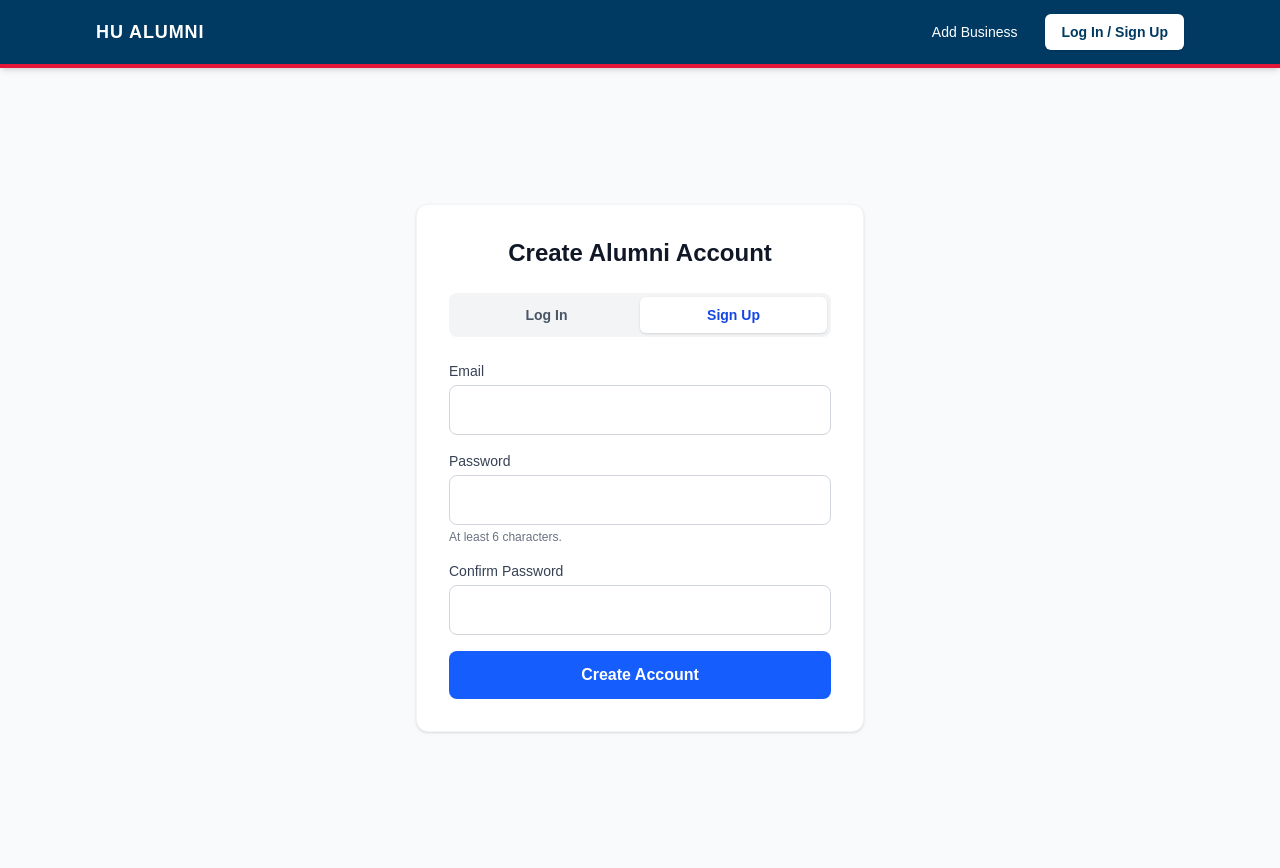
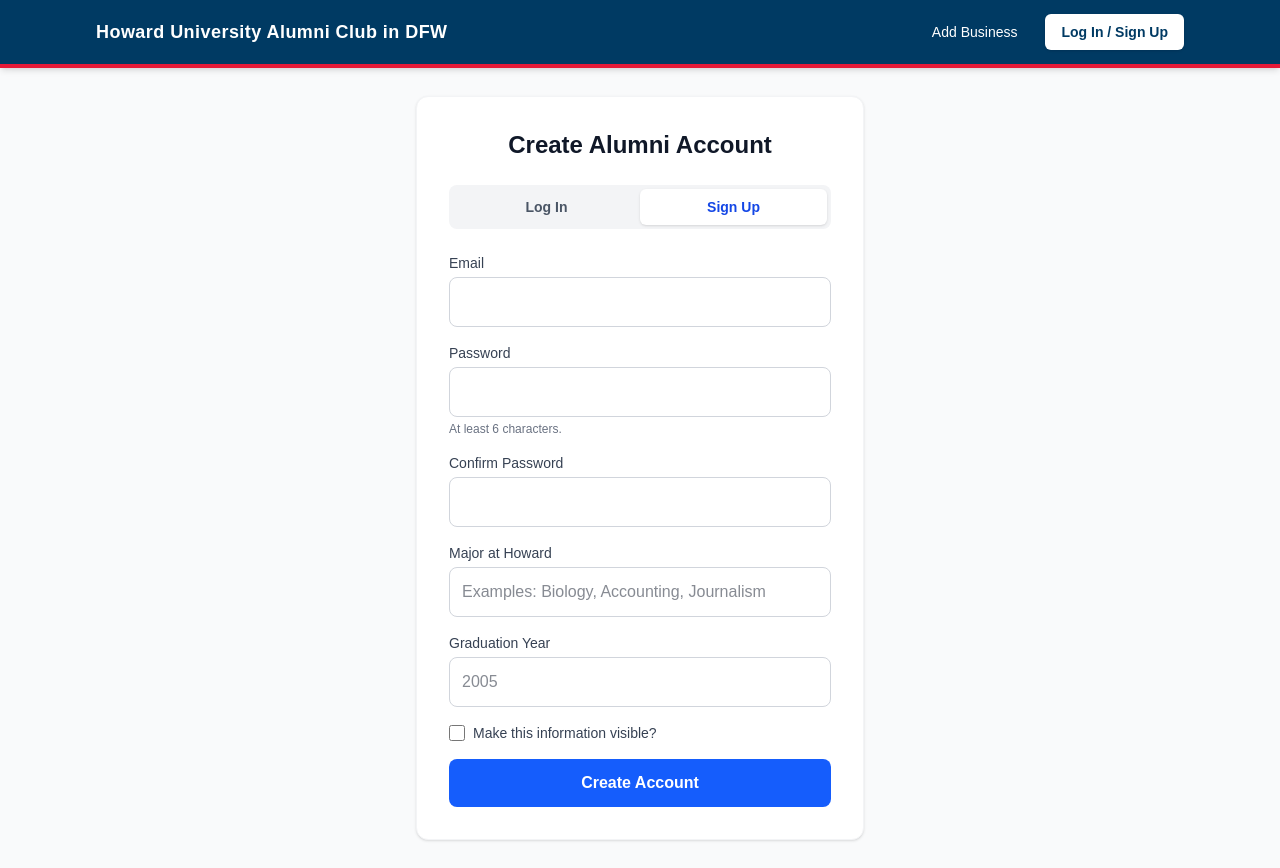
Before and after one commit to fware/alumni-directory, a Next.js app: page /login in a window 1280 px wide. Both pictures are taken after a click on the button "Sign Up". Built offline with nearby package versions, Linux system fonts and the light colour scheme; no server answers.

Commit message:
Add Major and Graduation Year with visibility option; rename header

```diff
--- /dev/null
+++ b/app/AlumniInfoFields.tsx
@@ -0,0 +1,69 @@
+"use client";
+
+export const FIRST_GRAD_YEAR = 1867; // Howard's founding year
+export const LAST_GRAD_YEAR = new Date().getFullYear() + 6; // allow current students
+
+export type AlumniInfo = {
+  major: string;
+  gradYear: string;
+  showOnCard: boolean;
+};
+
+export const emptyAlumniInfo: AlumniInfo = { major: "", gradYear: "", showOnCard: false };
+
+const inputClass =
+  "w-full p-3 border border-gray-300 rounded-lg focus:outline-none focus:ring-2 focus:ring-blue-600 text-gray-900";
+
+// Major, Graduation Year, and whether to show them on directory cards
+export default function AlumniInfoFields({
+  value,
+  onChange,
+}: {
+  value: AlumniInfo;
+  onChange: (next: AlumniInfo) => void;
+}) {
+  return (
+    <div className="space-y-4">
+      <div>
+        <label htmlFor="major" className="block text-sm font-medium text-gray-700 mb-1">
+          Major at Howard
+        </label>
+        <input
+          id="major"
+          type="text"
+          placeholder="Examples: Biology, Accounting, Journalism"
+          className={inputClass}
+          value={value.major}
+          onChange={(e) => onChange({ ...value, major: e.target.value })}
+        />
+      </div>
+
+      <div>
+        <label htmlFor="grad-year" className="block text-sm font-medium text-gray-700 mb-1">
+          Graduation Year
+        </label>
+        <input
+          id="grad-year"
+          type="number"
+          inputMode="numeric"
+          min={FIRST_GRAD_YEAR}
+          max={LAST_GRAD_YEAR}
+          placeholder="2005"
+          className={inputClass}
+          value={value.gradYear}
+          onChange={(e) => onChange({ ...value, gradYear: e.target.value })}
+        />
+      </div>
+
+      <label className="flex items-center gap-2 text-sm text-gray-700">
+        <input
+          type="checkbox"
+          className="h-4 w-4 rounded border-gray-300 text-blue-600 focus:ring-blue-600"
+          checked={value.showOnCard}
+          onChange={(e) => onChange({ ...value, showOnCard: e.target.checked })}
+        />
+        Make this information visible?
+      </label>
+    </div>
+  );
+}
--- a/app/NavLinks.tsx
+++ b/app/NavLinks.tsx
@@ -30,7 +30,7 @@
   if (loggedIn === undefined) return null;
 
   return (
-    <div className="flex space-x-2 sm:space-x-4">
+    <div className="flex flex-shrink-0 space-x-2 sm:space-x-4">
       {loggedIn ? (
         <>
           <Link href="/register" className={secondaryClass}>
--- a/app/layout.tsx
+++ b/app/layout.tsx
@@ -22,9 +22,9 @@
             <div className="flex justify-between h-16 items-center">
 
               {/* Brand Logo/Title */}
-              <div className="flex-shrink-0 flex items-center">
-                <Link href="/" className="text-white font-extrabold text-lg tracking-wider">
-                  HU ALUMNI
+              <div className="flex items-center mr-2">
+                <Link href="/" className="text-white font-extrabold text-sm sm:text-lg leading-tight sm:tracking-wide">
+                  Howard University Alumni Club in DFW
                 </Link>
               </div>
 
--- a/app/login/page.tsx
+++ b/app/login/page.tsx
@@ -2,6 +2,11 @@
 
 import { useState } from "react";
 import { supabase } from "../../utils/supabase";
+import AlumniInfoFields, {
+  emptyAlumniInfo,
+  FIRST_GRAD_YEAR,
+  LAST_GRAD_YEAR,
+} from "../AlumniInfoFields";
 
 const MIN_PASSWORD_LENGTH = 6; // Supabase's default minimum
 
@@ -10,6 +15,7 @@
   const [email, setEmail] = useState("");
   const [password, setPassword] = useState("");
   const [confirmPassword, setConfirmPassword] = useState("");
+  const [alumniInfo, setAlumniInfo] = useState(emptyAlumniInfo);
   const [message, setMessage] = useState("");
   const [isError, setIsError] = useState(false);
   const [loading, setLoading] = useState(false);
@@ -39,11 +45,24 @@
       showMessage("Passwords do not match. Please re-enter them.", true);
       return;
     }
+    const year = Number(alumniInfo.gradYear);
+    if (alumniInfo.gradYear && !(Number.isInteger(year) && year >= FIRST_GRAD_YEAR && year <= LAST_GRAD_YEAR)) {
+      showMessage(`Graduation Year must be between ${FIRST_GRAD_YEAR} and ${LAST_GRAD_YEAR}.`, true);
+      return;
+    }
 
     setLoading(true);
+    // The database copies these into the alum's profile when the account is created
     const { error } = await supabase.auth.signUp({
       email,
       password,
+      options: {
+        data: {
+          major: alumniInfo.major.trim(),
+          grad_year: alumniInfo.gradYear,
+          show_on_card: alumniInfo.showOnCard,
+        },
+      },
     });
 
     if (error) showMessage(error.message, true);
@@ -157,6 +176,8 @@
             </div>
           )}
 
+          {isSignUp && <AlumniInfoFields value={alumniInfo} onChange={setAlumniInfo} />}
+
           {message && (
             <div
               className={`p-3 rounded-lg text-sm text-center ${
--- a/app/page.tsx
+++ b/app/page.tsx
@@ -14,7 +14,23 @@
   email: string | null;
   website_url: string | null;
   logo_url: string | null;
+  user_id: string;
 };
+
+// Major and graduation year, only for alumni who chose to show them
+type Profile = {
+  user_id: string;
+  major: string | null;
+  grad_year: number | null;
+};
+
+// "Biology · Class of 2005"
+function alumniLine(profile: Profile | undefined) {
+  if (!profile) return "";
+  return [profile.major, profile.grad_year && `Class of ${profile.grad_year}`]
+    .filter(Boolean)
+    .join(" · ");
+}
 
 // "Ware Intelligence" -> "WI"; shown when a listing has no thumbnail
 function initials(name: string) {
@@ -28,6 +44,7 @@
 
 export default function Home() {
   const [businesses, setBusinesses] = useState<Business[]>([]);
+  const [profiles, setProfiles] = useState<Record<string, Profile>>({});
   const [searchQuery, setSearchQuery] = useState("");
   const [loading, setLoading] = useState(true);
 
@@ -44,6 +61,18 @@
         console.error("Error fetching businesses:", error);
       } else {
         setBusinesses(data || []);
+      }
+
+      // Database rules return only the profiles their owners made visible
+      const { data: profileRows, error: profileError } = await supabase
+        .from("profiles")
+        .select("user_id, major, grad_year")
+        .eq("show_on_card", true);
+
+      if (profileError) {
+        console.error("Error fetching alumni info:", profileError);
+      } else {
+        setProfiles(Object.fromEntries((profileRows || []).map((p) => [p.user_id, p])));
       }
       setLoading(false);
     }
@@ -113,6 +142,11 @@
                       <h2 className="text-xl font-bold text-gray-900 mt-1 break-words">
                         {business.business_name}
                       </h2>
+                      {alumniLine(profiles[business.user_id]) && (
+                        <p className="text-sm text-gray-500 mt-1">
+                          🎓 {alumniLine(profiles[business.user_id])}
+                        </p>
+                      )}
                     </div>
                   </div>
 
--- a/app/register/page.tsx
+++ b/app/register/page.tsx
@@ -2,6 +2,11 @@
 
 import { useState, useEffect } from "react";
 import { supabase } from "../../utils/supabase";
+import AlumniInfoFields, {
+  emptyAlumniInfo,
+  FIRST_GRAD_YEAR,
+  LAST_GRAD_YEAR,
+} from "../AlumniInfoFields";
 
 const LOGO_BUCKET = "business-logos";
 const MAX_LOGO_BYTES = 2 * 1024 * 1024; // 2 MB, matches the bucket limit
@@ -39,6 +44,7 @@
   const [message, setMessage] = useState("");
   const [loading, setLoading] = useState(false);
   const [userId, setUserId] = useState<string | null>(null);
+  const [alumniInfo, setAlumniInfo] = useState(emptyAlumniInfo);
 
   // Fill the form from an existing listing, or clear it for a new one
   function loadIntoForm(business: Business | null) {
@@ -65,6 +71,19 @@
         return;
       }
       setUserId(user.id);
+
+      const { data: profile } = await supabase
+        .from("profiles")
+        .select("major, grad_year, show_on_card")
+        .eq("user_id", user.id)
+        .maybeSingle();
+      if (profile) {
+        setAlumniInfo({
+          major: profile.major ?? "",
+          gradYear: profile.grad_year?.toString() ?? "",
+          showOnCard: profile.show_on_card,
+        });
+      }
 
       const { data, error } = await supabase
         .from("businesses")
@@ -116,6 +135,26 @@
 
     if (!userId) {
       setMessage("Authentication error. Please log in again.");
+      setLoading(false);
+      return;
+    }
+
+    const year = alumniInfo.gradYear ? Number(alumniInfo.gradYear) : null;
+    if (year !== null && !(Number.isInteger(year) && year >= FIRST_GRAD_YEAR && year <= LAST_GRAD_YEAR)) {
+      setMessage(`Error: Graduation Year must be between ${FIRST_GRAD_YEAR} and ${LAST_GRAD_YEAR}.`);
+      setLoading(false);
+      return;
+    }
+
+    // Save the alum's info (shared by all of their cards)
+    const { error: profileError } = await supabase.from("profiles").upsert({
+      user_id: userId,
+      major: alumniInfo.major.trim() || null,
+      grad_year: year,
+      show_on_card: alumniInfo.showOnCard,
+    });
+    if (profileError) {
+      setMessage(`Error saving your alumni info: ${profileError.message}`);
       setLoading(false);
       return;
     }
@@ -336,6 +375,14 @@
             </div>
           </div>
 
+          <div className="pt-6 border-t border-gray-100">
+            <h2 className="text-lg font-semibold text-gray-900 mb-1">Your Howard Info</h2>
+            <p className="text-xs text-gray-500 mb-4">
+              Optional. Applies to all of your listings.
+            </p>
+            <AlumniInfoFields value={alumniInfo} onChange={setAlumniInfo} />
+          </div>
+
           {message && (
             <div className={`p-4 rounded-lg text-sm font-medium ${message.includes('Error') ? 'bg-red-50 text-red-700' : 'bg-green-50 text-green-700'}`}>
               {message}
```
Also changed, not shown: 1 other file (tests, documents, lock files or other folders).
